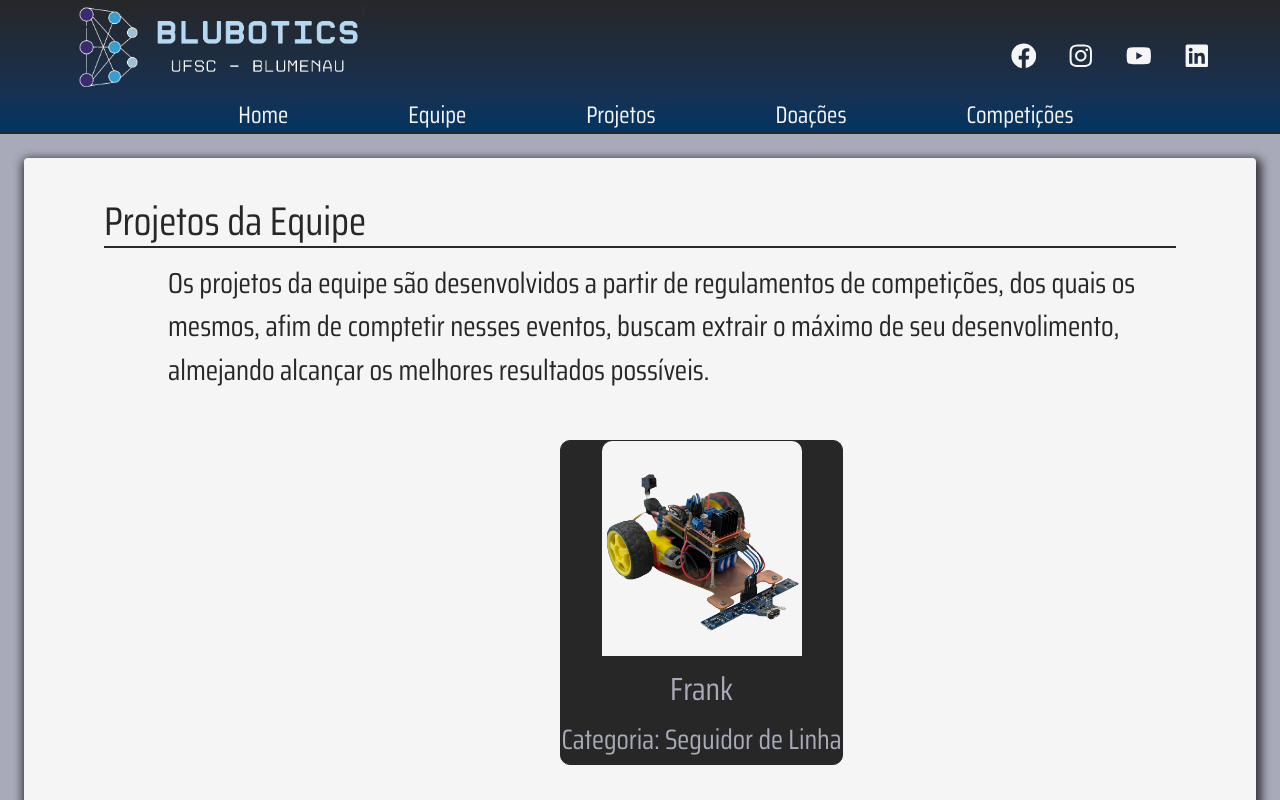
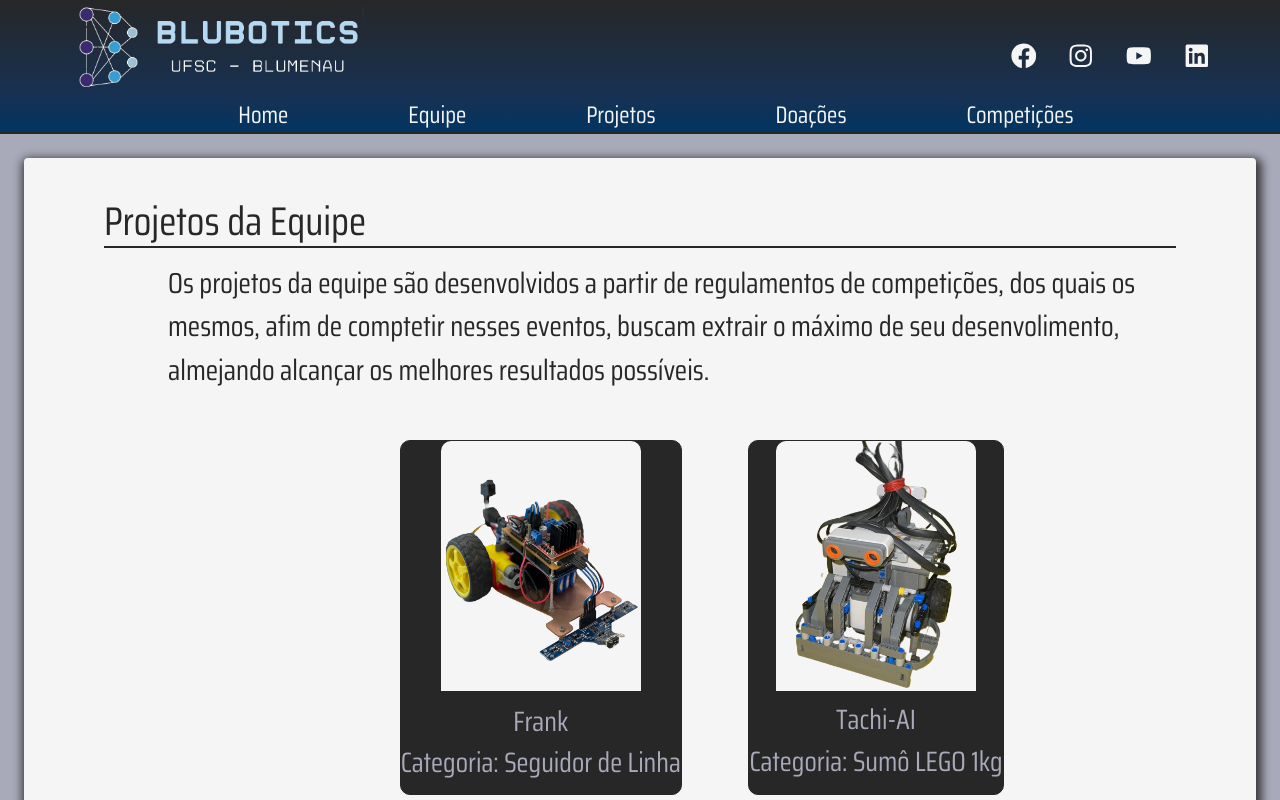
Before and after one commit to BrunoBronzeri/Blubotics, a React (Create React App) app: page /projects in a window 1280 px wide. Shown: the top 800 px of the page. Built offline with nearby package versions, Linux system fonts and the light colour scheme; the HTML template or start-up script is replaced by a standard one.

Commit message:
db projects'n'add blank members

```diff
--- a/src/components/pages/DataMembers.js
+++ b/src/components/pages/DataMembers.js
@@ -2,6 +2,7 @@ import p1 from '../../images/profile/GabrielM.png'
 import p2 from '../../images/profile/BrunoY.jpeg'
 import p3 from '../../images/profile/MariaC.jpeg'
 import p4 from '../../images/profile/Leo.jpeg'
+import ppic from '../../images/profilepic.png'
 
 const data = [
     {
@@ -32,6 +33,62 @@ const data = [
         linkedin: 'https://www.linkedin.com/in/leonardo-schmitt-controle-automacao/',
         insta: 'https://www.instagram.com/spttleonardo/'
     },
+    {
+        src: ppic,
+        name: '',
+        fnc: 'Função na Equipe',
+        linkedin: '',
+        insta: ''
+    },
+    {
+        src: ppic,
+        name: '',
+        fnc: 'Função na Equipe',
+        linkedin: '',
+        insta: ''
+    },
+    {
+        src: ppic,
+        name: '',
+        fnc: 'Função na Equipe',
+        linkedin: '',
+        insta: ''
+    },
+    {
+        src: ppic,
+        name: '',
+        fnc: 'Função na Equipe',
+        linkedin: '',
+        insta: ''
+    },
+    {
+        src: ppic,
+        name: '',
+        fnc: 'Função na Equipe',
+        linkedin: '',
+        insta: ''
+    },
+    {
+        src: ppic,
+        name: '',
+        fnc: 'Função na Equipe',
+        linkedin: '',
+        insta: ''
+    },
+    {
+        src: ppic,
+        name: '',
+        fnc: 'Função na Equipe',
+        linkedin: '',
+        insta: ''
+    },
+    {
+        src: ppic,
+        name: '',
+        fnc: 'Função na Equipe',
+        linkedin: '',
+        insta: ''
+    },
 ];
 
 export default data
--- /dev/null
+++ b/src/components/pages/DataProjects.js
@@ -0,0 +1,17 @@
+import seguidor1 from '../../images/robo/RobotSegLinha.png'
+import sumoLego1 from '../../images/robo/tachi-AI.png'
+
+const data = [
+    {
+        src: seguidor1,
+        name: 'Frank',
+        role: 'Seguidor de Linha',
+    },
+    {
+        src: sumoLego1,
+        name: 'Tachi-AI',
+        role: 'Sumô LEGO 1kg'
+    },
+];
+
+export default data
--- a/src/components/pages/Projects.js
+++ b/src/components/pages/Projects.js
@@ -1,4 +1,5 @@
 import Robots from './Robot';
+import data from './DataProjects'
 
 import styles from './Projects.module.css'
 
@@ -11,7 +12,7 @@ function Projects() {
                 buscam extrair o máximo de seu desenvolimento, almejando alcançar os melhores resultados possíveis.
             </p>
             <div>
-                <Robots />
+                <Robots projects={data}/>
             </div>
         </div>
     );
--- a/src/components/pages/Projects.module.css
+++ b/src/components/pages/Projects.module.css
@@ -44,17 +44,23 @@
 
 .display img {
     width: 200px;
-    max-height: 250px;
+    height: 250px;
     border-top-right-radius: 10px;
     border-top-left-radius: 10px;
     background-color: whitesmoke;
 }
 
-.display h2,
+.display h2 {
+    color: #a8a9b9;
+    font-size: 1.75em;
+    text-align: center;
+    margin-top: 5%;
+}
+
 .display h3 {
     color: #a8a9b9;
     text-align: center;
-    margin-top: 5%;
+    margin-bottom: 5%;
 }
 
 .card {
--- a/src/components/pages/Robot.js
+++ b/src/components/pages/Robot.js
@@ -1,17 +1,20 @@
 import styles from './Projects.module.css'
 
-import LF from '../../images/robo/RobotSegLinha.png'
+function Robot({ projects }) {
+    return (
 
-function Robot() {
-    return (
         <div className={styles.display}>
-            <div className={styles.card}>
-                <img src={LF} alt='pic'/>
-                <div>
-                    <h2>Frank</h2>
-                    <h3>Categoria: Seguidor de Linha</h3>
+
+            {projects.map((card, idx) => (
+                <div className={styles.card} key={`${idx}-${card.title}`}>
+                    <img src={card.src} alt={card.name} />
+                    <div>
+                        <h2>{card.name}</h2>
+                        <h3>Categoria: {card.role}</h3>
+                    </div>
                 </div>
-            </div>
+            ))}
+
             <div>
                 <h1>Robô Seguidor de Linha</h1>
                 <p>Primeiro desenvolvimento da equipe. O seguidor de linha conta
```
Also changed, not shown: src/images/robo/tachi-AI.png (added).
